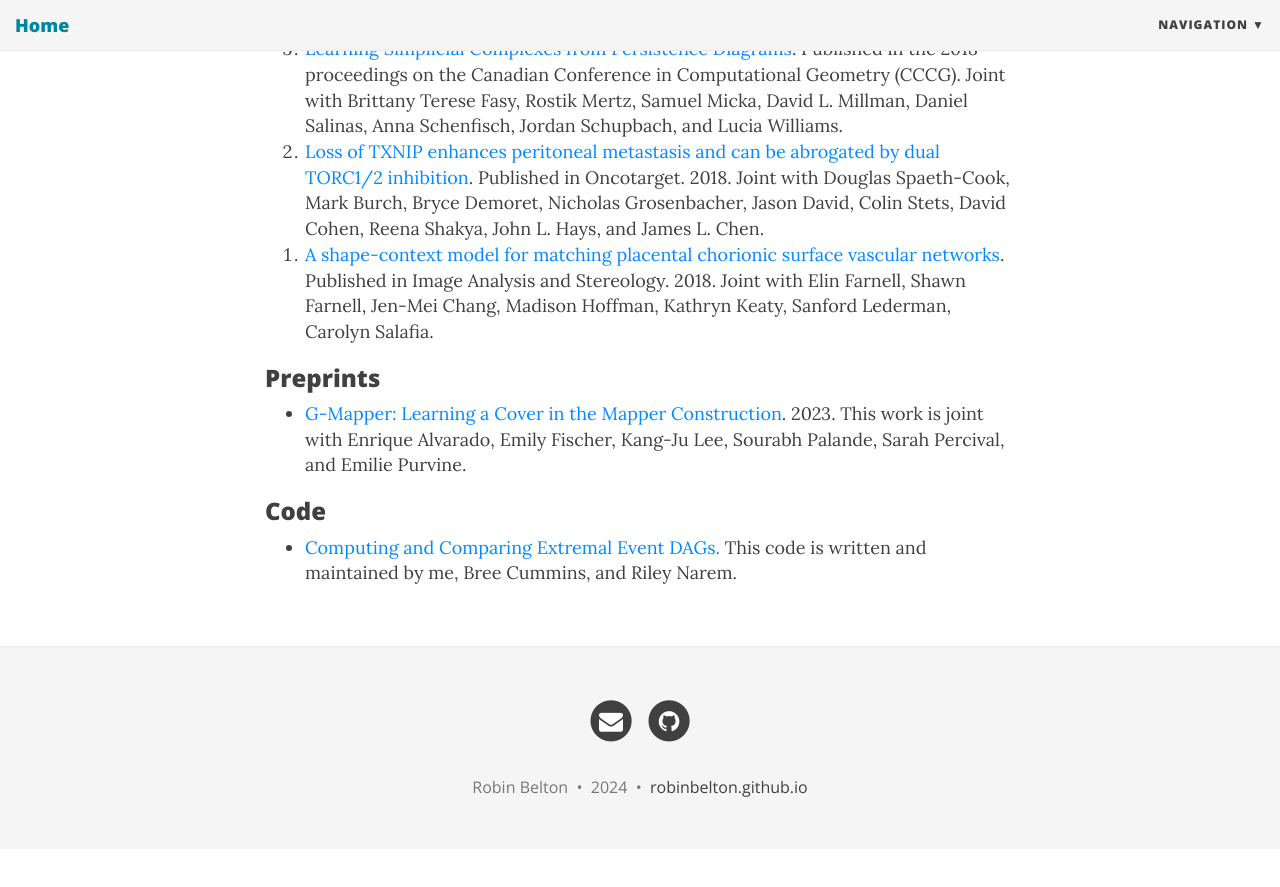
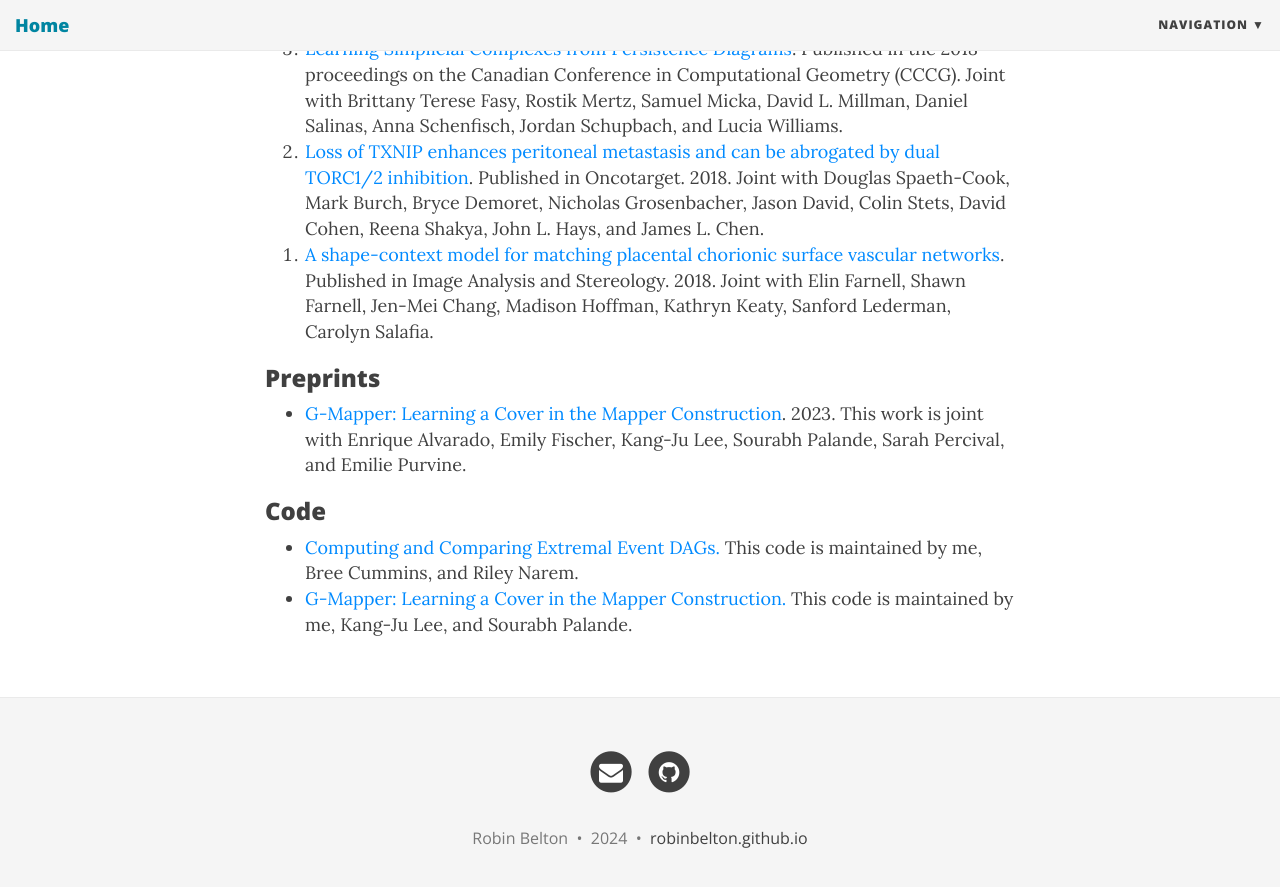
Before and after one commit to robinbelton/robinbelton.github.io, a Jekyll site: the page built from research.html, in a window 1280 px wide and 900 px high, scrolled down 840 px. Shown: the top 887 px of the window. Built offline with Jekyll 4.4.1, drawn with Linux system fonts in a browser that asks for light colours; nearby versions of some CDN libraries; before the commit the page ends 1689 px from its top, so only the background shows below that.

Commit message:
Update research page

```diff
--- a/research.html
+++ b/research.html
@@ -33,9 +33,11 @@
     </li>
 </ul>
 
-
 <h3>Code</h3>
 <ul>
-    <li><a href="https://github.com/breecummins/min_interval_posets">Computing and Comparing Extremal Event DAGs.</a> This code is written and maintained by me, Bree Cummins, and Riley Narem.
+    <li><a href="https://github.com/breecummins/min_interval_posets">Computing and Comparing Extremal Event DAGs.</a> This code is maintained by me, Bree Cummins, and Riley Narem.
+    </li>
+
+    <li><a href="https://github.com/MRC-Mapper/G-Mapper">G-Mapper: Learning a Cover in the Mapper Construction.</a> This code is maintained by me, Kang-Ju Lee, and Sourabh Palande.
     </li>
 </ul>
```
